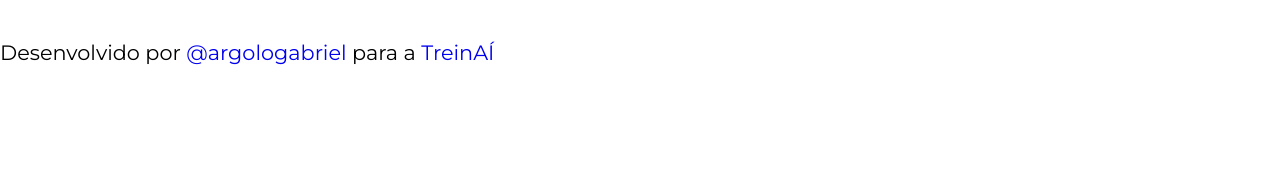
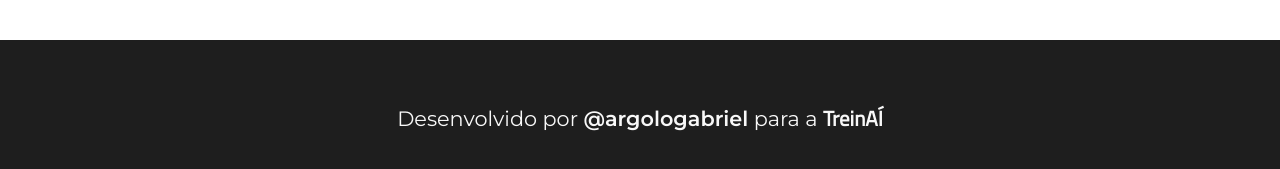
Before and after one commit to argologabriel/treinai-landing-page, a plain HTML site: page index.html in a window 1280 px wide. Shown: the part 2240-2409 px from the top of the page. Before the commit the page ends 2305 px from the top, so only its background shows below. Drawn offline with Linux system fonts and the light colour scheme.

Commit message:
feat: estiliza a sessão do rodapé

```diff
--- a/styles/style.css
+++ b/styles/style.css
@@ -113,7 +113,6 @@ body {
 	width: 29em;
 	padding: 1em;
 	margin-top: 5.5em;
-
 }
 
 .solucao-explicacao2 {
@@ -125,3 +124,20 @@ body {
 	padding: 1em;
 	text-align: justify;
 }
+
+#rodape {
+	padding: 3em;
+	text-align: center;
+	align-items: center;
+	color: var(--bg-color);
+	background-color: var(--text-color);
+}
+
+#rodape .rodape-conteudo a {
+	font-weight: 600;
+	color: var(--bg-color);
+}
+
+#rodape .link-treinai {
+	font-family: "Titillium Web", sans-serif;
+}
```
